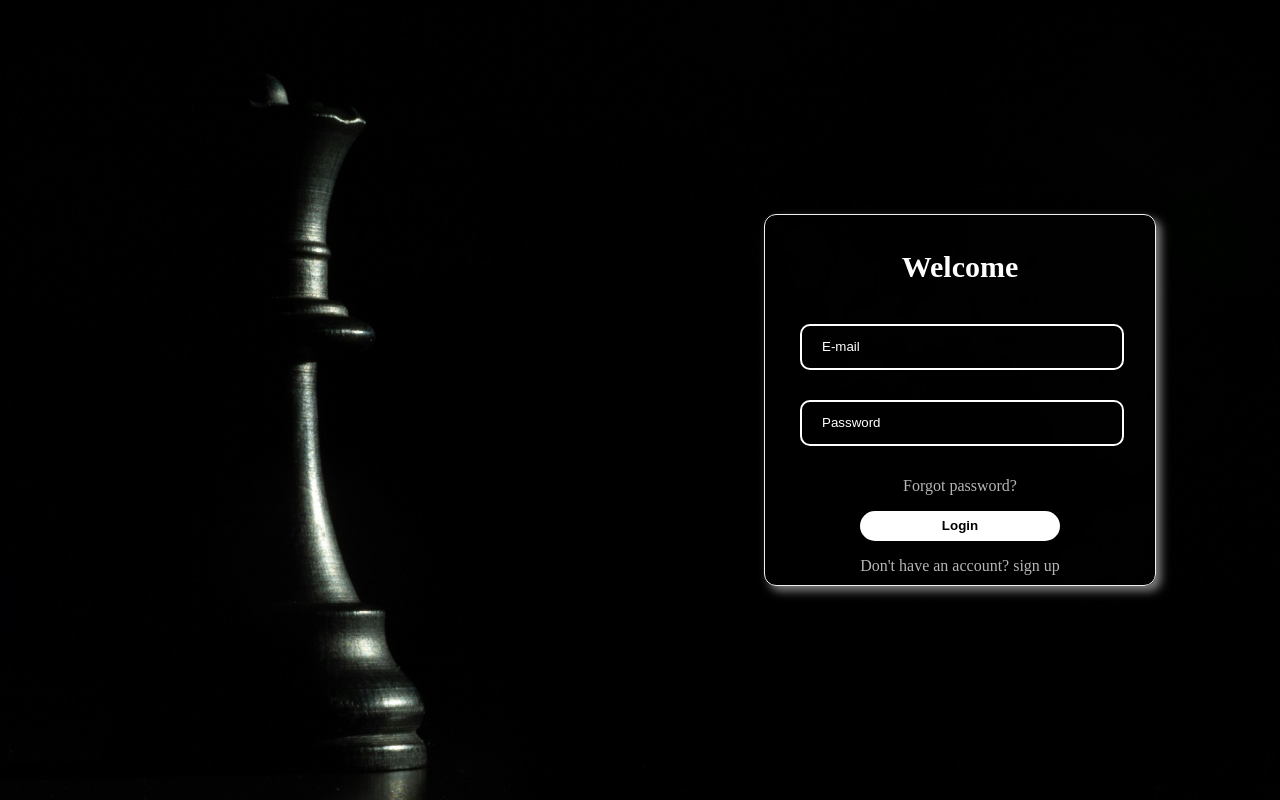
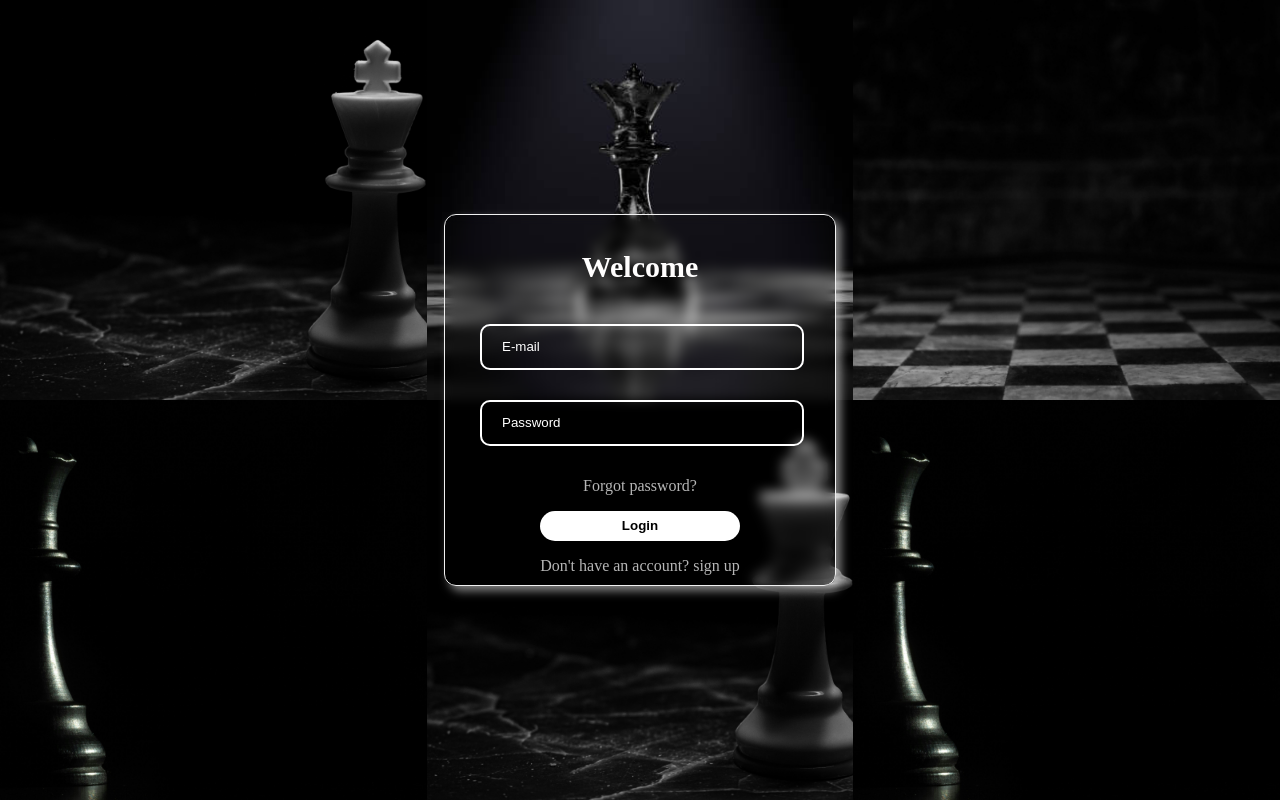
Before and after one commit to danii1107/PSI, a Vue app in the folder mychess-vue/: page /log-in in a window 1280 px wide. Built offline with nearby package versions, Linux system fonts and the light colour scheme; no server answers.

Commit message:
collage done but transition is not applying

```diff
--- a/mychess-vue/src/components/Login.vue
+++ b/mychess-vue/src/components/Login.vue
@@ -50,7 +50,7 @@
 	.wrapper {
 		position: absolute;
 		top: 50%;
-		left: 75%;
+		left: 50%;
 		transform: translate(-50%, -50%);
 		width: 350px;
 		height: 350px;
--- a/mychess-vue/src/views/LoginView.vue
+++ b/mychess-vue/src/views/LoginView.vue
@@ -1,5 +1,15 @@
 <template>
 	<div class="background-image">
+		<div class="row">
+			<div class="column" v-for="(image, index) in visibleImages.slice(0, 3)" :key="index" :style="transitionStyles">
+				<img :src="image" :alt="'Image ' + (index + 1)" />
+			</div>
+		</div>
+		<div class="row">
+			<div class="column" v-for="(image, index) in visibleImages.slice(3, 6)" :key="index + 3" :style="transitionStyles">
+				<img :src="image" :alt="'Image ' + (index + 4)" />
+			</div>
+		</div>
 		<login @LoginAPI="consumeAPI" />
 	</div>
 </template>
@@ -9,7 +19,14 @@
 	import { ref, onMounted } from 'vue';
 	import { useCounterStore } from '../stores/counter';
 
-	const apiURL = import.meta.env.VITE_DJANGOURL
+	const apiURL = import.meta.env.VITE_DJANGOURL;
+
+	import image1 from '../assets/logn-bg.jpg';
+	import image2 from '../assets/fak.jpg';
+	import image3 from '../assets/REINA.jpg';
+	import image4 from '../assets/sign-up-bg.jpg';
+	import image5 from '../assets/logn-bg.jpg';
+	import image6 from '../assets/fak.jpg';
 
 	export default {
 		components: {
@@ -17,17 +34,31 @@
 		},
 		setup() {
 			const personas = ref([]);
-    		const store = useCounterStore();
+			const store = useCounterStore();
+			const images = ref([image1, image2, image3, image4, image5, image6]);
+			const visibleImages = ref([...images.value]);
+			const transitionDuration = ref(500);
+
+			const moveImages = () => {
+				visibleImages.value = [...images.value.slice(1), images.value[0]];
+				images.value = [...visibleImages.value];
+			};
+
+			const transitionStyles = {
+				transition: 'opacity ${transitionDuration.value}ms ease-in-out',
+			};
+
+			onMounted(() => {
+				setInterval(moveImages, 3000);
+			});
 
 			const consumeAPI = async (persona) => {
 				try {
-					const response = await fetch(
-						apiURL + '/api/v1/token/login/', {
-							method: 'POST',
-							body: JSON.stringify(persona),
-							headers: { 'Content-type': 'application/json; charset=UTF-8' },
-						}
-					);
+					const response = await fetch(apiURL + '/api/v1/token/login/', {
+						method: 'POST',
+						body: JSON.stringify(persona),
+						headers: { 'Content-type': 'application/json; charset=UTF-8' },
+					});
 					if (response.ok) {
 						const personaCreada = await response.json();
 						personas.value = [...personas.value, personaCreada];
@@ -42,21 +73,41 @@
 				personas,
 				consumeAPI,
 				store,
-			}
+				visibleImages,
+				transitionStyles
+			};
 		}
-	}
+	};
 </script>
 
 <style scoped>
 	.background-image {
-		display: flex;
-		align-items: center; /* Alinea verticalmente al centro */
-		justify-content: flex-end; /* Alinea horizontalmente a la derecha */
 		width: 100vw;
 		height: 100vh;
-		background-image: url('../assets/logn-bg.jpg');
-		background-size: cover;
-		background-repeat: no-repeat;
-		background-position: center;
+		display: flex;
+		flex-direction: column;
+		justify-content: center;
+		align-items: center;
+		overflow: hidden;
+	}
+
+	.row {
+		display: flex;
+		flex-direction: row;
+		width: 100%;
+		height: 50%;
+	}
+
+	.column {
+		flex: 1;
+		display: flex;
+		justify-content: center;
+		align-items: center;
+	}
+
+	.column img {
+		width: 100%;
+		height: 100%;
+		object-fit: cover;
 	}
 </style>
```
